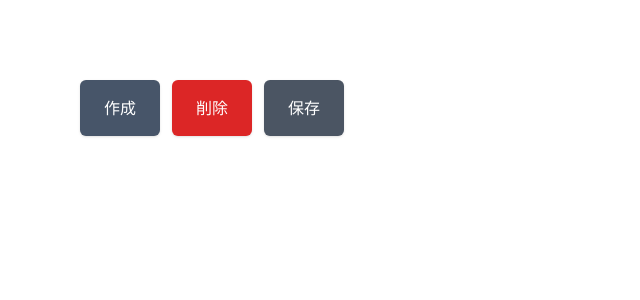
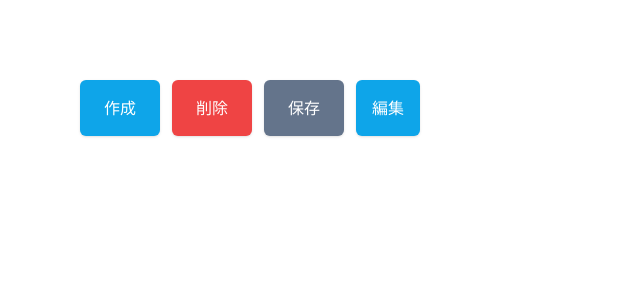
Before and after one commit to OBookBook/tailwindcss-tips, a Next.js app: page / in a window 1280 px wide. Shown: the top 300 px of the page, without its empty margins (0-640 px from the left). Built offline with nearby package versions, Linux system fonts and the light colour scheme.

Commit message:
class-variance-authority

```diff
--- /dev/null
+++ b/app/components/Button2.tsx
@@ -0,0 +1,42 @@
+import { ButtonHTMLAttributes, ReactNode } from "react";
+import { cn } from "../lib/util";
+import { cva, VariantProps } from "class-variance-authority";
+
+interface ButtonProps
+  extends ButtonHTMLAttributes<HTMLButtonElement>,
+    VariantProps<typeof buttonVariants> {
+  children: ReactNode;
+  pending?: boolean;
+}
+
+const buttonVariants = cva(
+  "inline-block px-6 py-4 rounded-md text-white shadow cursor-pointer font-medium",
+  {
+    variants: {
+      variant: {
+        primary: "bg-sky-500 hover:bg-sky-600",
+        secondary: "bg-slate-500 hover:bg-slate-600",
+        denger: "bg-red-500 hover:bg-red-600",
+      },
+      size: {
+        sm: "px-4",
+        md: "px-6",
+        lg: "px-8",
+      },
+    },
+    defaultVariants: {
+      variant: "primary",
+      size: "md",
+    },
+  }
+);
+
+const Button2 = ({ children, className, variant, size }: ButtonProps) => {
+  return (
+    <button className={cn(buttonVariants({ variant, size, className }))}>
+      {children}
+    </button>
+  );
+};
+
+export default Button2;
--- /dev/null
+++ b/app/components/Tips7_9.5.tsx
@@ -0,0 +1,17 @@
+import React from "react";
+import Button2 from "./Button2";
+
+const Tips9 = () => {
+  return (
+    <div className="flex gap-3">
+      <Button2 variant="primary">作成</Button2>
+      <Button2 variant="denger">削除</Button2>
+      <Button2 variant="secondary">保存</Button2>
+      <Button2 size="sm" className="hover:bg-orange-500">
+        編集
+      </Button2>
+    </div>
+  );
+};
+
+export default Tips9;
--- a/app/page.tsx
+++ b/app/page.tsx
@@ -3,6 +3,7 @@ import Tips3 from "./components/Tips3";
 import Tips4_5 from "./components/Tips4_5";
 import Tips6 from "./components/Tips6";
 import Tips7 from "./components/Tips7_9";
+import Tips9 from "./components/Tips7_9.5";
 
 export default function Home() {
   return (
@@ -11,7 +12,8 @@ export default function Home() {
       {/* <Tips3 /> */}
       {/* <Tips4_5 /> */}
       {/* <Tips6 /> */}
-      <Tips7 />
+      {/* <Tips7 /> */}
+      <Tips9 />
     </main>
   );
 }
--- a/package.json
+++ b/package.json
@@ -12,6 +12,7 @@
     "@heroicons/react": "^2.1.4",
     "@radix-ui/react-dropdown-menu": "^2.1.1",
     "@radix-ui/themes": "^3.1.1",
+    "class-variance-authority": "^0.7.1",
     "clsx": "^2.1.1",
     "next": "14.2.4",
     "next-themes": "^0.3.0",
```
Also changed, not shown: 1 other file (tests, documents, lock files or other folders).
